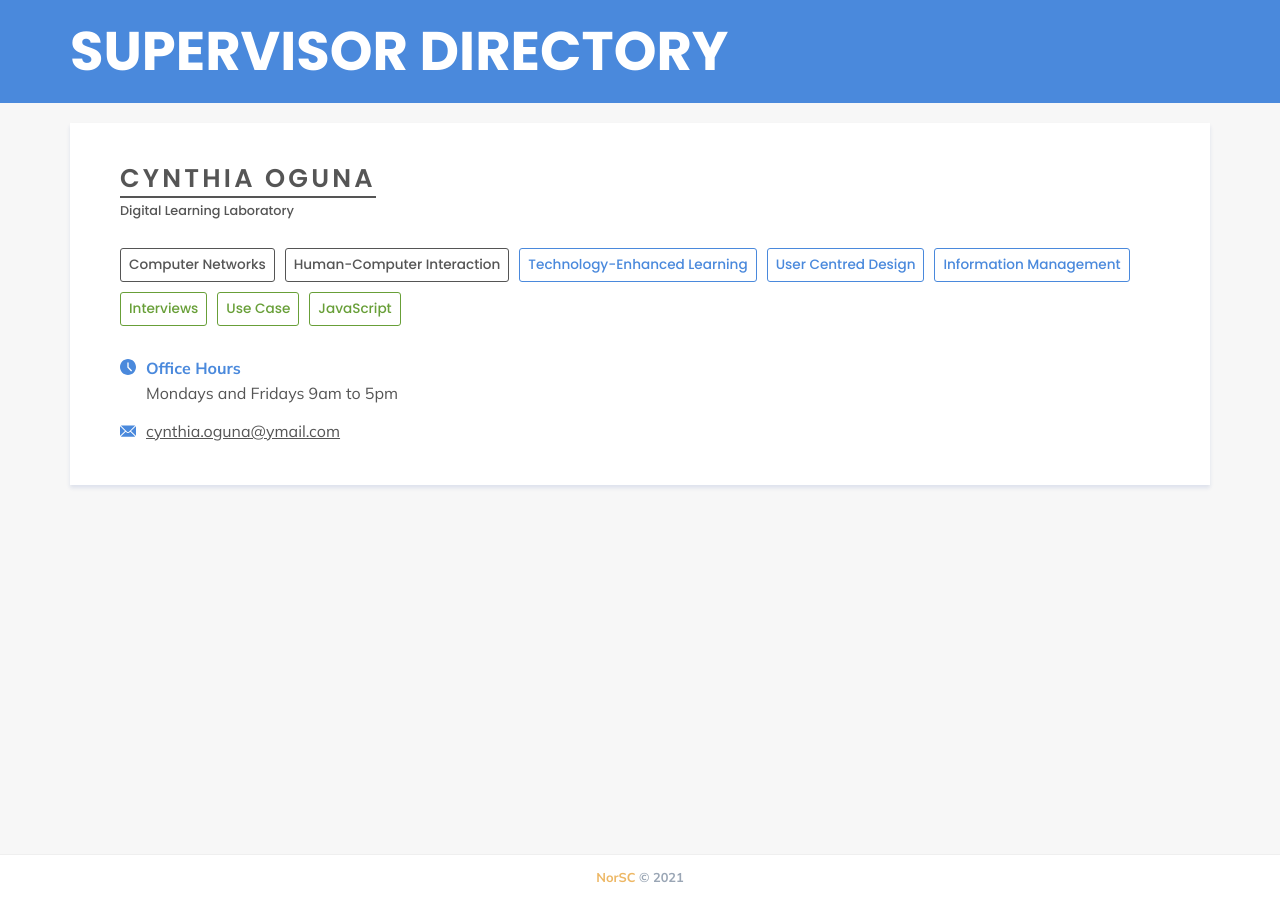
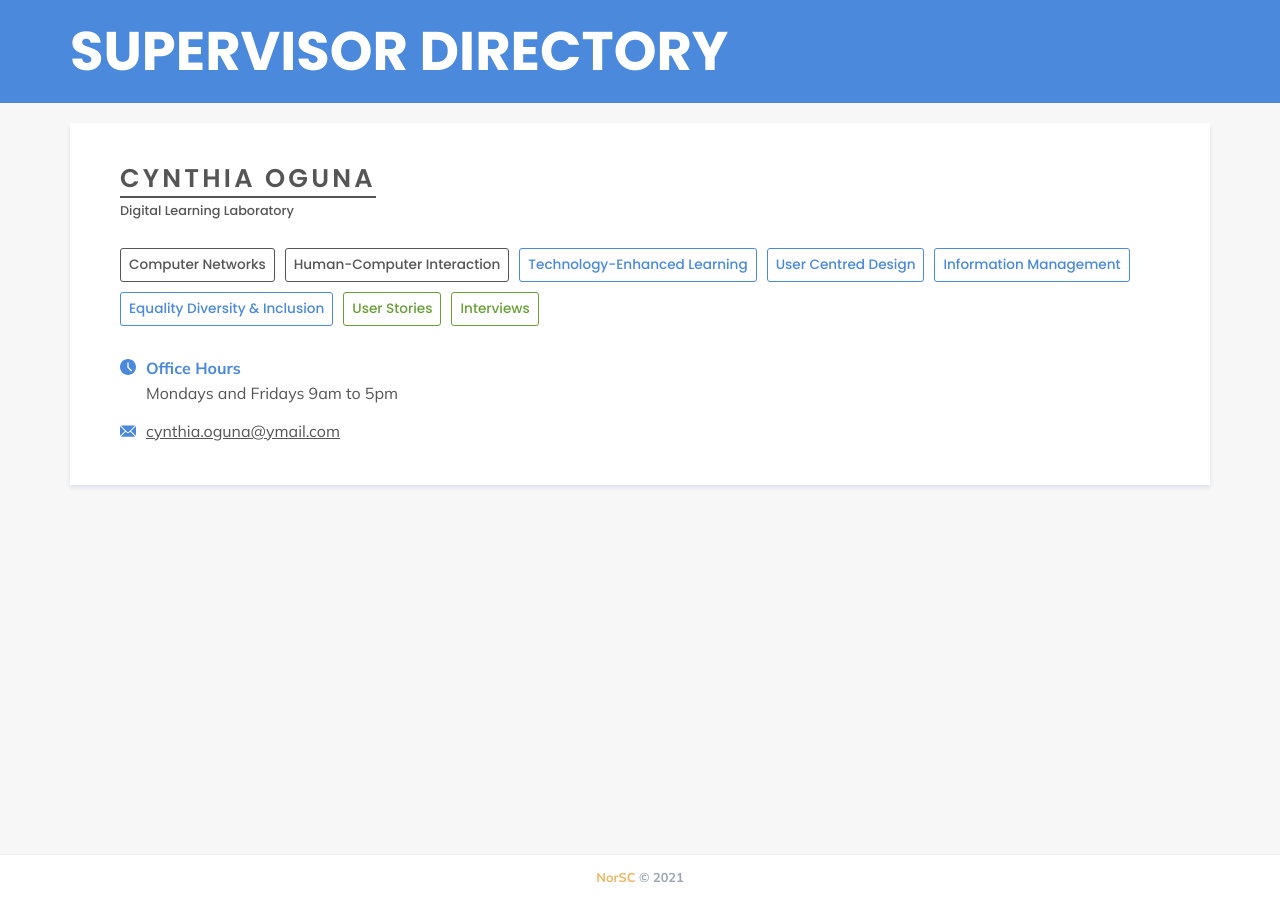
Before and after one commit to NorSC/supervisor-search, a Jekyll site: the page built from _supervisors/cynthia-oguna.md, in a window 1280 px wide. Built offline with Jekyll 4.4.1, drawn with Linux system fonts in a browser that asks for light colours; a script that is not in the unit is left out.

Commit message:
Update Supervisors “cynthia-oguna”

```diff
--- a/_supervisors/cynthia-oguna.md
+++ b/_supervisors/cynthia-oguna.md
@@ -14,8 +14,9 @@ additional_keywords:
   - Technology-Enhanced Learning
   - User Centred Design
   - Information Management
+  - Equality Diversity & Inclusion
 technologies_languages:
+  - User Stories
   - Interviews
-  - Use Case
-  - JavaScript
+additional_details_msc: Digital literacy, Digital technology and Education, User Experience
 ---
```
